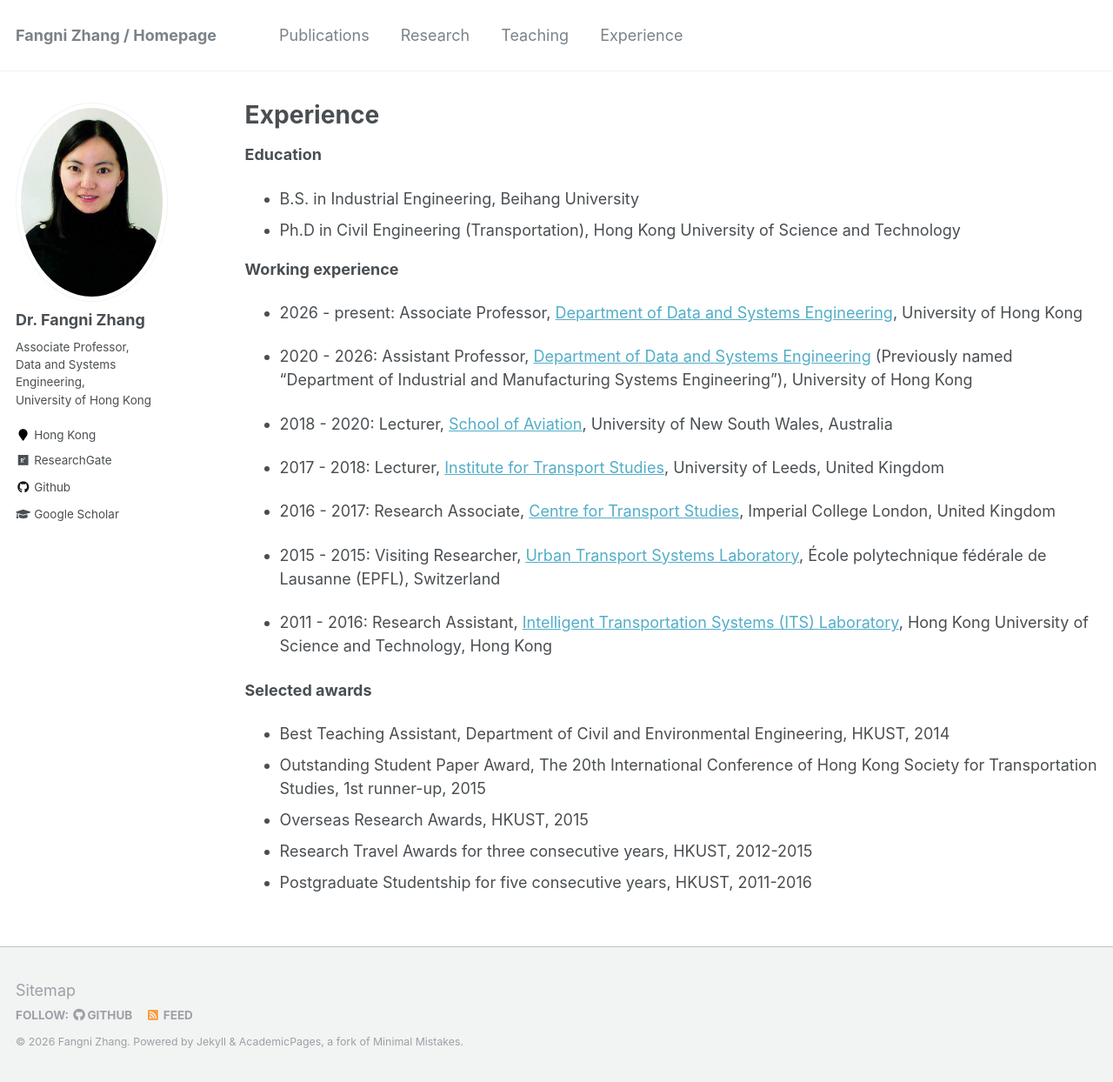
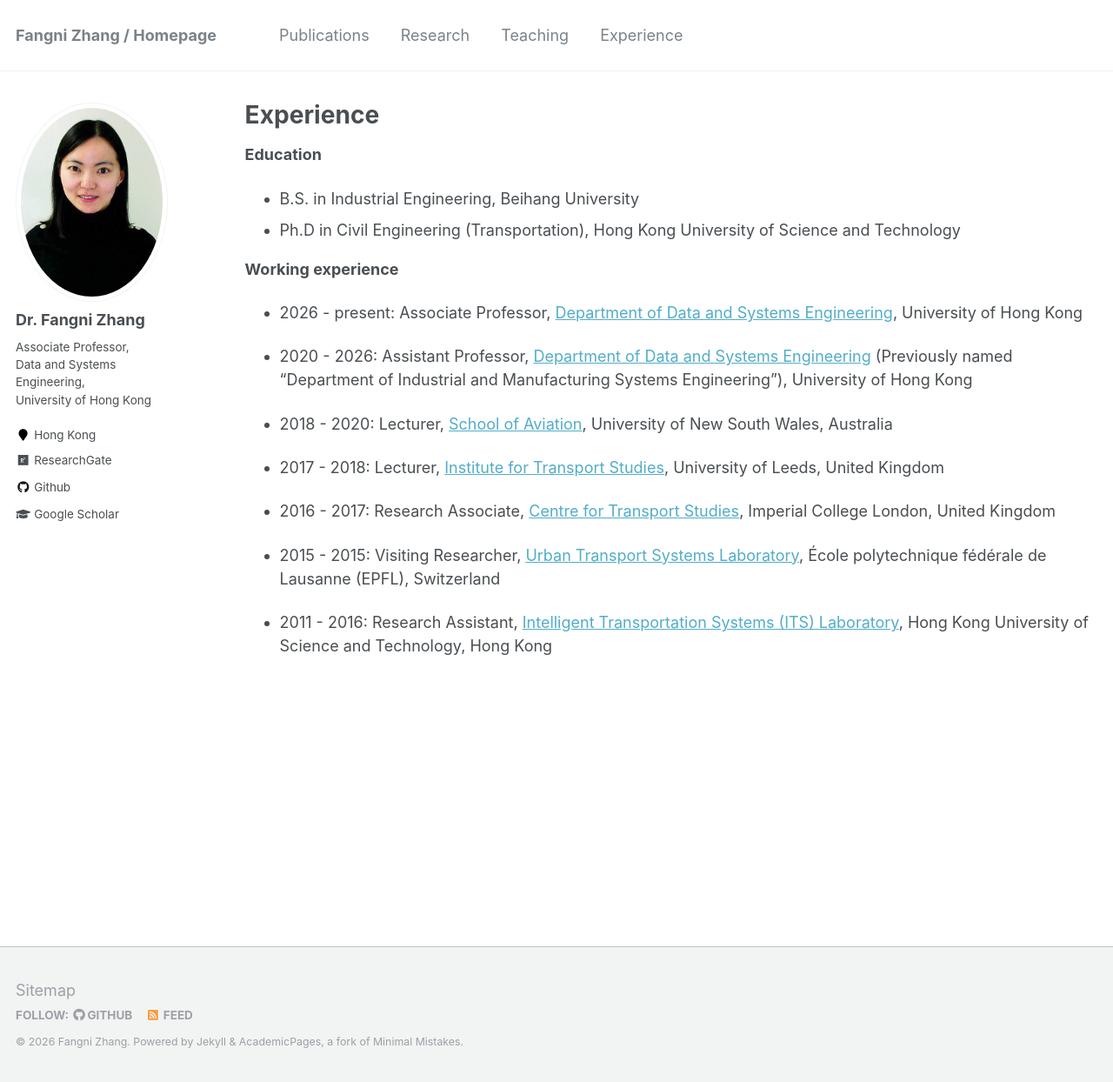
Before and after one commit to fangnizhang/fangnizhang.github.io, a Jekyll site: the page built from _pages/experience.md, in a window 1280 px wide and 1244 px high. Shown: the whole window at 87% size. Built offline with Jekyll 4.4.1, drawn with Linux system fonts in a browser that asks for light colours.

Commit message:
Update experience.md

```diff
--- a/_pages/experience.md
+++ b/_pages/experience.md
@@ -29,11 +29,3 @@ redirect_from:
 * 2015 - 2015: Visiting Researcher, [Urban Transport Systems Laboratory](https://www.epfl.ch/labs/luts/), École polytechnique fédérale de Lausanne (EPFL), Switzerland
 
 * 2011 - 2016: Research Assistant, [Intelligent Transportation Systems (ITS) Laboratory](https://sites.google.com/view/hkustits/home), Hong Kong University of Science and Technology, Hong Kong
-
-**Selected awards**
-
-* Best Teaching Assistant, Department of Civil and Environmental Engineering, HKUST, 2014
-* Outstanding Student Paper Award, The 20th International Conference of Hong Kong Society for Transportation Studies, 1st runner-up, 2015
-* Overseas Research Awards, HKUST, 2015
-* Research Travel Awards for three consecutive years, HKUST, 2012-2015
-* Postgraduate Studentship for five consecutive years, HKUST, 2011-2016
```
